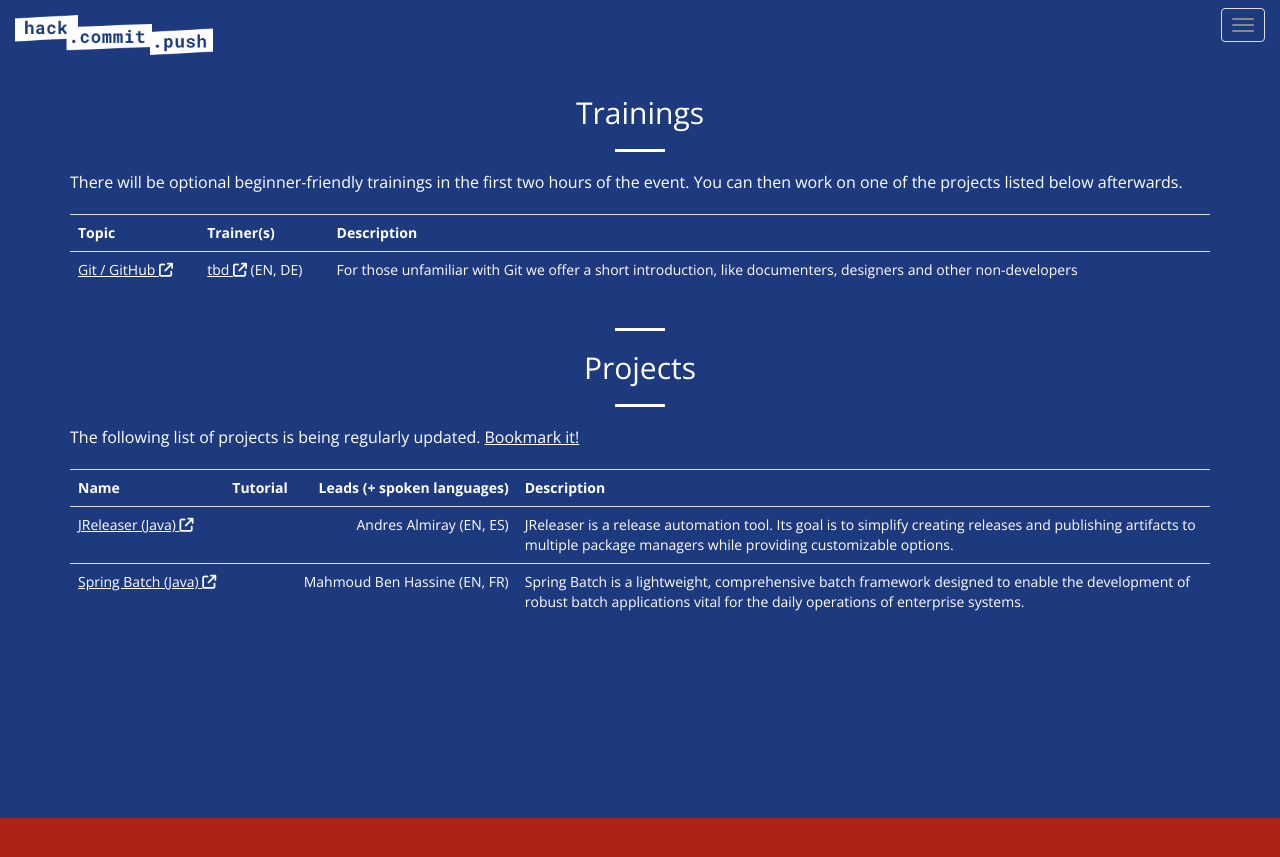
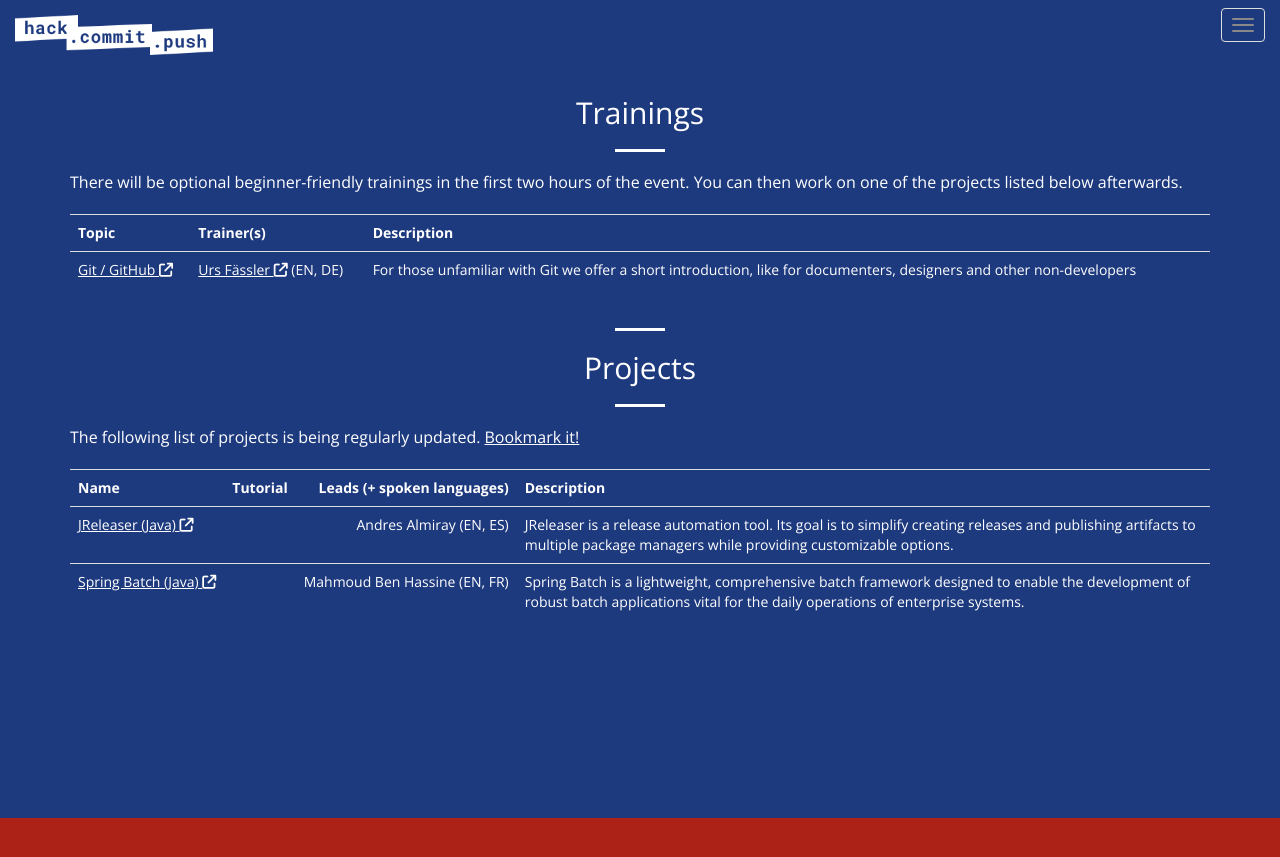
Before and after one commit to hack-commit-push/winterthur2025, a Jekyll site: the page built from index.html, in a window 1280 px wide and 900 px high, scrolled down 4287 px. Shown: the top 857 px of the window. Built offline with Jekyll 4.4.1, drawn with Linux system fonts in a browser that asks for light colours.

Commit message:
added the trainer
added Urs as the trainer

```diff
--- a/_data/trainings.yml
+++ b/_data/trainings.yml
@@ -16,9 +16,9 @@
 #        - EN
 #        - DE
 - topic: Git / GitHub
-  description: For those unfamiliar with Git we offer a short introduction, like documenters, designers and other non-developers
+  description: For those unfamiliar with Git we offer a short introduction, like for documenters, designers and other non-developers
   trainers:
-    - name: tbd
+    - name: Urs Fässler
       profile_url: https://github.com/
       spoken_languages:
         - EN
```
